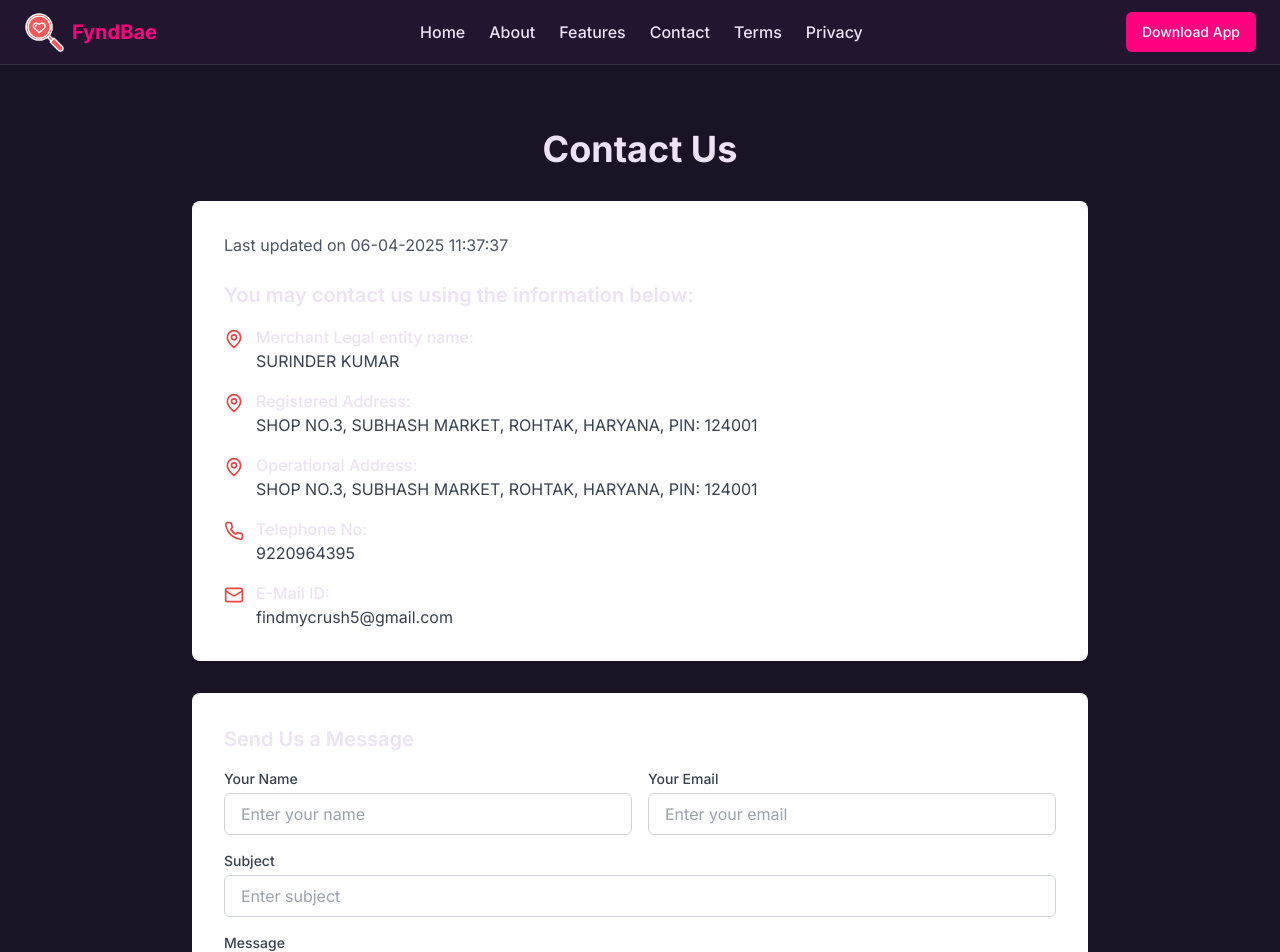
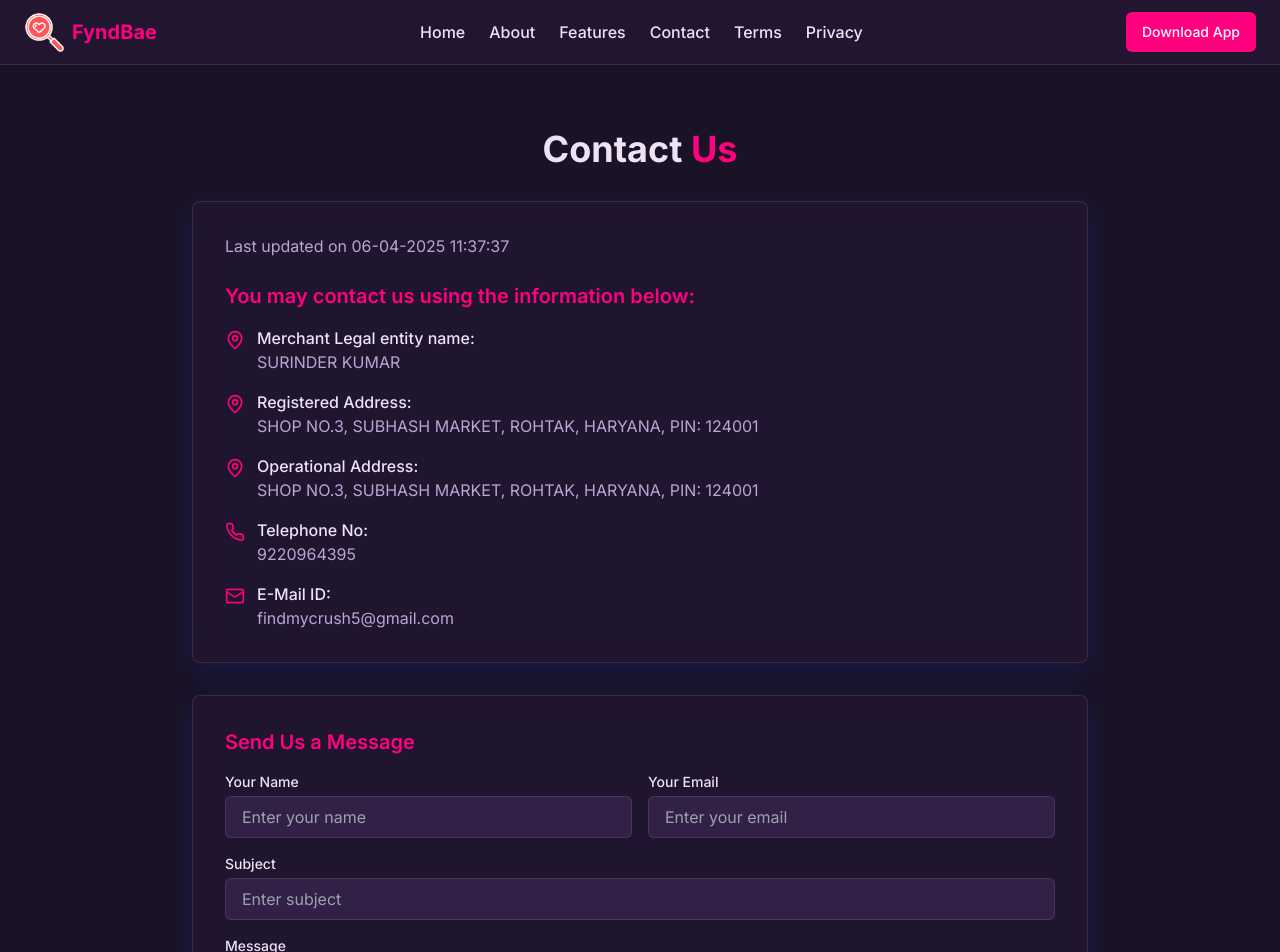
Before and after one commit to BytesBrawler/fyndbae, a Next.js app: page /contact in a window 1280 px wide. Shown: the top 952 px of the page. Built offline with nearby package versions, Linux system fonts and the light colour scheme.

Commit message:
Update page.tsx

```diff
--- a/app/contact/page.tsx
+++ b/app/contact/page.tsx
@@ -4,122 +4,126 @@ export default function ContactPage() {
   return (
     <div className="container mx-auto px-4 py-12 md:py-16">
       <div className="max-w-4xl mx-auto">
-        <h1 className="text-3xl md:text-4xl font-bold text-center mb-8">Contact Us</h1>
+        <h1 className="text-3xl md:text-4xl font-bold text-center mb-8 text-app-text-primary">
+          Contact <span className="text-app-primary">Us</span>
+        </h1>
 
-        <div className="bg-white rounded-lg shadow-sm p-6 md:p-8 mb-8">
-          <p className="text-gray-600 mb-6">Last updated on 06-04-2025 11:37:37</p>
+        <div className="glass-card rounded-lg p-6 md:p-8 mb-8">
+          <p className="text-app-text-secondary mb-6">Last updated on 06-04-2025 11:37:37</p>
 
-          <h2 className="text-xl font-semibold mb-4">You may contact us using the information below:</h2>
+          <h2 className="text-xl font-semibold mb-4 text-app-primary">
+            You may contact us using the information below:
+          </h2>
 
           <div className="space-y-4">
             <div className="flex items-start">
               <div className="mr-3 mt-1">
-                <MapPin className="h-5 w-5 text-red-500" />
+                <MapPin className="h-5 w-5 text-app-primary" />
               </div>
               <div>
-                <p className="font-medium">Merchant Legal entity name:</p>
-                <p className="text-gray-700">SURINDER KUMAR</p>
+                <p className="font-medium text-app-text-primary">Merchant Legal entity name:</p>
+                <p className="text-app-text-secondary">SURINDER KUMAR</p>
               </div>
             </div>
 
             <div className="flex items-start">
               <div className="mr-3 mt-1">
-                <MapPin className="h-5 w-5 text-red-500" />
+                <MapPin className="h-5 w-5 text-app-primary" />
               </div>
               <div>
-                <p className="font-medium">Registered Address:</p>
-                <p className="text-gray-700">SHOP NO.3, SUBHASH MARKET, ROHTAK, HARYANA, PIN: 124001</p>
+                <p className="font-medium text-app-text-primary">Registered Address:</p>
+                <p className="text-app-text-secondary">SHOP NO.3, SUBHASH MARKET, ROHTAK, HARYANA, PIN: 124001</p>
               </div>
             </div>
 
             <div className="flex items-start">
               <div className="mr-3 mt-1">
-                <MapPin className="h-5 w-5 text-red-500" />
+                <MapPin className="h-5 w-5 text-app-primary" />
               </div>
               <div>
-                <p className="font-medium">Operational Address:</p>
-                <p className="text-gray-700">SHOP NO.3, SUBHASH MARKET, ROHTAK, HARYANA, PIN: 124001</p>
+                <p className="font-medium text-app-text-primary">Operational Address:</p>
+                <p className="text-app-text-secondary">SHOP NO.3, SUBHASH MARKET, ROHTAK, HARYANA, PIN: 124001</p>
               </div>
             </div>
 
             <div className="flex items-start">
               <div className="mr-3 mt-1">
-                <Phone className="h-5 w-5 text-red-500" />
+                <Phone className="h-5 w-5 text-app-primary" />
               </div>
               <div>
-                <p className="font-medium">Telephone No:</p>
-                <p className="text-gray-700">9220964395</p>
+                <p className="font-medium text-app-text-primary">Telephone No:</p>
+                <p className="text-app-text-secondary">9220964395</p>
               </div>
             </div>
 
             <div className="flex items-start">
               <div className="mr-3 mt-1">
-                <Mail className="h-5 w-5 text-red-500" />
+                <Mail className="h-5 w-5 text-app-primary" />
               </div>
               <div>
-                <p className="font-medium">E-Mail ID:</p>
-                <p className="text-gray-700">findmycrush5@gmail.com</p>
+                <p className="font-medium text-app-text-primary">E-Mail ID:</p>
+                <p className="text-app-text-secondary">findmycrush5@gmail.com</p>
               </div>
             </div>
           </div>
         </div>
 
-        <div className="bg-white rounded-lg shadow-sm p-6 md:p-8">
-          <h2 className="text-xl font-semibold mb-4">Send Us a Message</h2>
+        <div className="glass-card rounded-lg p-6 md:p-8">
+          <h2 className="text-xl font-semibold mb-4 text-app-primary">Send Us a Message</h2>
 
           <form className="space-y-4">
             <div className="grid grid-cols-1 md:grid-cols-2 gap-4">
               <div>
-                <label htmlFor="name" className="block text-sm font-medium text-gray-700 mb-1">
+                <label htmlFor="name" className="block text-sm font-medium text-app-text-primary mb-1">
                   Your Name
                 </label>
                 <input
                   type="text"
                   id="name"
-                  className="w-full px-4 py-2 border border-gray-300 rounded-md focus:ring-red-500 focus:border-red-500"
+                  className="w-full px-4 py-2 bg-app-surface border border-white/10 rounded-md focus:ring-app-primary focus:border-app-primary text-app-text-primary"
                   placeholder="Enter your name"
                 />
               </div>
               <div>
-                <label htmlFor="email" className="block text-sm font-medium text-gray-700 mb-1">
+                <label htmlFor="email" className="block text-sm font-medium text-app-text-primary mb-1">
                   Your Email
                 </label>
                 <input
                   type="email"
                   id="email"
-                  className="w-full px-4 py-2 border border-gray-300 rounded-md focus:ring-red-500 focus:border-red-500"
+                  className="w-full px-4 py-2 bg-app-surface border border-white/10 rounded-md focus:ring-app-primary focus:border-app-primary text-app-text-primary"
                   placeholder="Enter your email"
                 />
               </div>
             </div>
 
             <div>
-              <label htmlFor="subject" className="block text-sm font-medium text-gray-700 mb-1">
+              <label htmlFor="subject" className="block text-sm font-medium text-app-text-primary mb-1">
                 Subject
               </label>
               <input
                 type="text"
                 id="subject"
-                className="w-full px-4 py-2 border border-gray-300 rounded-md focus:ring-red-500 focus:border-red-500"
+                className="w-full px-4 py-2 bg-app-surface border border-white/10 rounded-md focus:ring-app-primary focus:border-app-primary text-app-text-primary"
                 placeholder="Enter subject"
               />
             </div>
 
             <div>
-              <label htmlFor="message" className="block text-sm font-medium text-gray-700 mb-1">
+              <label htmlFor="message" className="block text-sm font-medium text-app-text-primary mb-1">
                 Message
               </label>
               <textarea
                 id="message"
                 rows={5}
-                className="w-full px-4 py-2 border border-gray-300 rounded-md focus:ring-red-500 focus:border-red-500"
+                className="w-full px-4 py-2 bg-app-surface border border-white/10 rounded-md focus:ring-app-primary focus:border-app-primary text-app-text-primary"
                 placeholder="Enter your message"
               ></textarea>
             </div>
 
             <button
               type="submit"
-              className="px-6 py-3 bg-red-500 text-white font-medium rounded-md hover:bg-red-600 transition-colors"
+              className="px-6 py-3 bg-app-primary text-white font-medium rounded-md hover:bg-app-primary/80 transition-colors"
             >
               Send Message
             </button>
```
